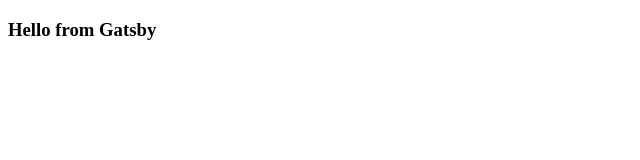
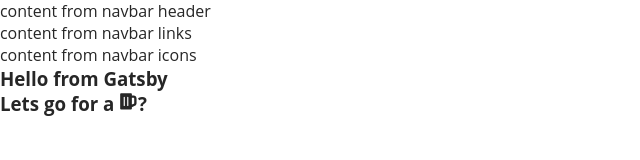
Before and after one commit to Rhjoo/gatsby-restaurant, a Gatsby site: page / in a window 1280 px wide. Shown: the whole page, without its empty margins (0-640 px from the left). Built offline with nearby package versions, Linux system fonts and the light colour scheme; Gatsby itself is replaced by a stand-in of ours.

Commit message:
start navbar components

```diff
--- a/gatsby-config.js
+++ b/gatsby-config.js
@@ -15,6 +15,13 @@ module.exports = {
     },
     `gatsby-transformer-sharp`,
     `gatsby-plugin-sharp`,
+    `gatsby-plugin-sass`,
+    {
+      resolve: `gatsby-plugin-styled-components`,
+      options: {
+        // Add any options here
+      },
+    },
     {
       resolve: `gatsby-plugin-manifest`,
       options: {
--- /dev/null
+++ b/src/components/globals/navbar/Navbar.js
@@ -0,0 +1,18 @@
+import React from 'react'
+import NavbarHeader from './NavbarHeader'
+import NavbarLinks from './NavbarLinks'
+import NavbarIcons from './NavbarIcons'
+
+class Navbar extends React.Component {
+  render() {
+    return (
+      <div>
+        <NavbarHeader />
+        <NavbarLinks />
+        <NavbarIcons />
+      </div>
+    )
+  }
+}
+
+export default Navbar
--- /dev/null
+++ b/src/components/globals/navbar/NavbarHeader.js
@@ -0,0 +1,13 @@
+import React from 'react'
+
+class NavbarHeader extends React.Component {
+  render() {
+    return (
+      <div>
+        content from navbar header
+      </div>
+    )
+  }
+}
+
+export default NavbarHeader
--- /dev/null
+++ b/src/components/globals/navbar/NavbarIcons.js
@@ -0,0 +1,11 @@
+import React, { Component } from 'react'
+
+export default class NavbarIcons extends Component {
+  render() {
+    return (
+      <div>
+        content from navbar icons
+      </div>
+    )
+  }
+}
--- /dev/null
+++ b/src/components/globals/navbar/NavbarLinks.js
@@ -0,0 +1,11 @@
+import React, { Component } from 'react'
+
+export default class NavbarLinks extends Component {
+  render() {
+    return (
+      <div>
+        content from navbar links
+      </div>
+    )
+  }
+}
--- /dev/null
+++ b/src/components/globals/navbar/package.json
@@ -0,0 +1,3 @@
+{
+  "main": "Navbar.js"
+}
--- a/src/components/layout.js
+++ b/src/components/layout.js
@@ -3,7 +3,11 @@ import PropTypes from "prop-types"
 // import { StaticQuery, graphql } from "gatsby"
 
 // import Header from "./header"
-import "./layout.css"
+// import "./layout.css"
+// import './bootstrap.min.css'
+// import '../sass/layout.scss'
+import { createGlobalStyle } from 'styled-components'
+import Navbar from './globals/navbar/Navbar'
 
 // const Layout = ({ children }) => (
 //   <StaticQuery
@@ -40,8 +44,26 @@ import "./layout.css"
 // )
 
 const Layout = ({ children }) => {
-  return <React.Fragment>{children}</React.Fragment>
+  return <React.Fragment>
+  <GlobalStyle />
+  <Navbar />
+  {children}
+  </React.Fragment>
 }
+
+const GlobalStyle = createGlobalStyle`
+  * {
+    margin: 0;
+    padding: 0;
+    box-sizing: border-box;
+  }
+  body {
+    font-family: 'Open Sans', sans-sarif;
+    color: #262626;
+    background: #fff;
+  }
+
+`
 
 Layout.propTypes = {
   children: PropTypes.node.isRequired,
--- a/src/pages/index.js
+++ b/src/pages/index.js
@@ -1,4 +1,6 @@
 import React from "react"
+// import styled from "styled-components";
+import { FaBeer } from 'react-icons/fa'
 // import { Link } from "gatsby"
 
 import Layout from "../components/layout"
@@ -16,7 +18,10 @@ const IndexPage = () => (
     </div>
     <Link to="/page-2/">Go to page 2</Link> */}
     <h3>Hello from Gatsby</h3>
+    <h3> Lets go for a <FaBeer />? </h3>
   </Layout>
 )
 
+
+
 export default IndexPage
--- /dev/null
+++ b/src/sass/_variables.scss
@@ -0,0 +1,2 @@
+$font-stack: Helvetica, sans-sarif;
+$primary-color: red;
--- /dev/null
+++ b/src/sass/layout.scss
@@ -0,0 +1,6 @@
+@import './variables';
+
+body {
+  font-family: $font-stack;
+  color: $primary-color;
+}
```
Also changed, not shown: package.json (+7 -1 lines), src/components/bootstrap.min.css (added), src/components/layout.css, 1 other file.
